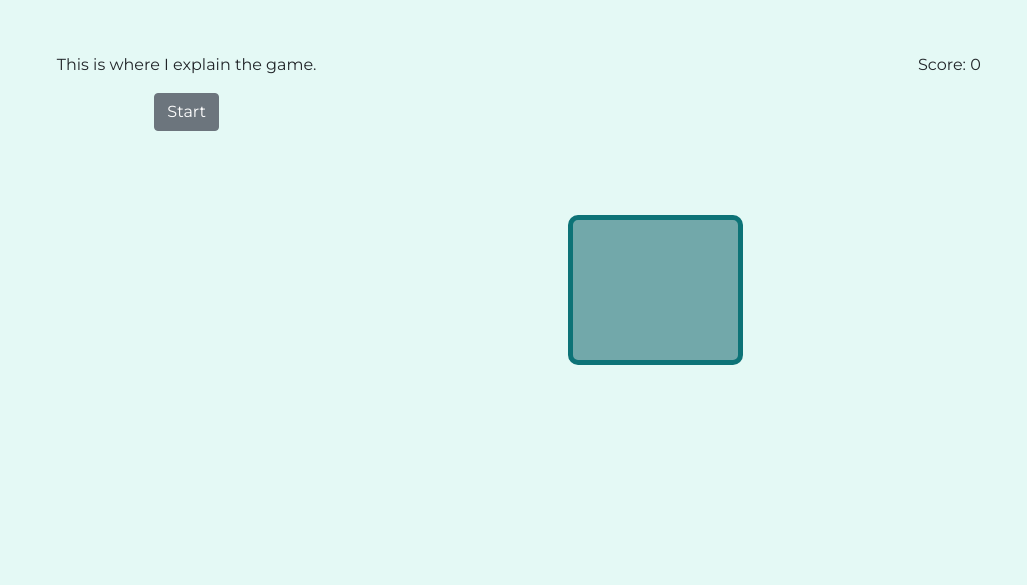
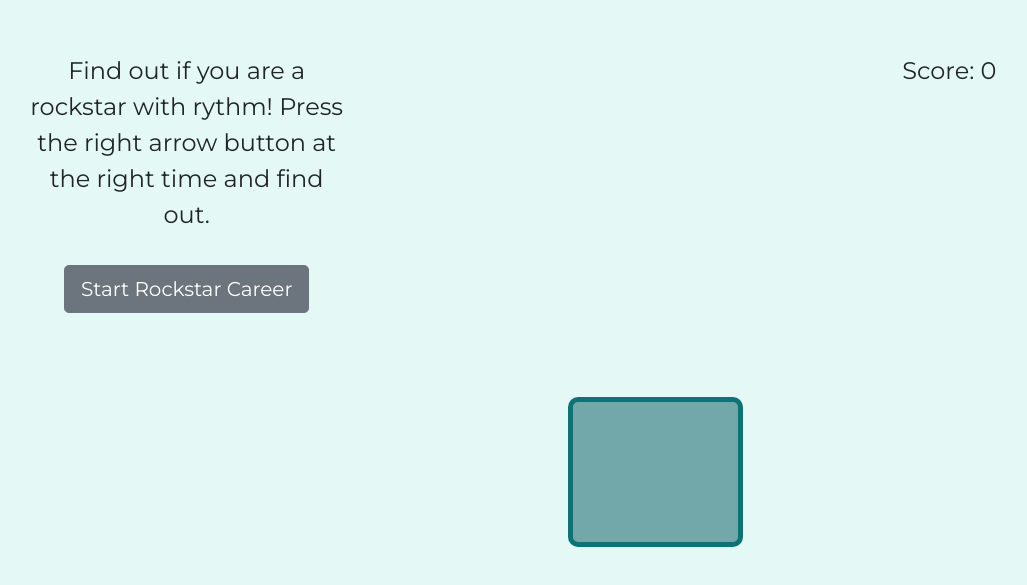
Before and after one commit to Nienke0905/ProjectOne, a plain HTML site: page index.html in a window 1280 px wide. Shown: the part 117-702 px from the top of the page, without its empty margins (72-1099 px from the left). Drawn offline with nearby package versions, Linux system fonts and the light colour scheme.

Commit message:
add guitar chords

```diff
--- a/JS/index.js
+++ b/JS/index.js
@@ -29,7 +29,7 @@ class Game {
         setInterval(()=> {
         this.notes.forEach((note) => {
           note.render();
-        })},30);
+        })},50);
     }
     collisionDetection($dom1, $dom2) {
         let sq1 = {
@@ -62,11 +62,12 @@ class Note {
     checking(){
         if (this.game.collisionDetection($checkbox, this.$note)){
             if (this.$note.classList.contains($checkbox.innerHTML)){
-
+                let yeah = new Audio(`sounds/${$checkbox.innerHTML}.mp3`);
+                yeah.play();
                 this.game.score += 1;
                 document.querySelector("#scorepoints").innerHTML = this.game.score;
             } else {
-                console.log("Boohooohoo");
+                console.log("Booohooo");
             }
         }
     }
@@ -106,20 +107,3 @@ class NotePressed {
         },100);
     }
 }
-
-
-// function collisionDetection($dom1, $dom2) {
-//     let sq1 = {
-//         x: $dom1.offsetLeft,
-//         width: $dom1.offsetWidth,
-//     }
-//     let sq2 = {
-//         x: $dom2.offsetLeft,
-//         width: $dom2.offsetWidth,
-//     }
-//     if (sq2.x > sq1.x && sq2.x + sq2.width < sq1.x + sq1.width){
-//         return true;
-//     } else {
-//         return false;
-//     }
-// }
--- a/index.html
+++ b/index.html
@@ -15,14 +15,14 @@
         <div class="row row justify-content-between text-center instructions p-5">
             <div class="col-4">
                 <div class="col">
-                    This is where I explain the game.
+                    <p>Find out if you are a rockstar with rythm! Press the right arrow button at the right time and find out.</p>
                 </div>
                 <div class="col">
-                    <button id="start-button" class="btn btn-secondary m-3">Start</button>
+                    <button id="start-button" class="btn btn-secondary btn-lg m-3">Start Rockstar Career</button>
                 </div>
             </div>
             <div class="col-4 score">
-                Score: <span id="scorepoints">0</span>
+                <p>Score: <span id="scorepoints">0</span></p>
             </div>
         </div>
     </div>
--- a/styles/custom.css
+++ b/styles/custom.css
@@ -36,3 +36,7 @@ h2 {
     border-radius: 10px;
     color: transparent;
 }
+
+p {
+    font-size: 1.5rem;
+}
```
Also changed, not shown: 8 other files.
